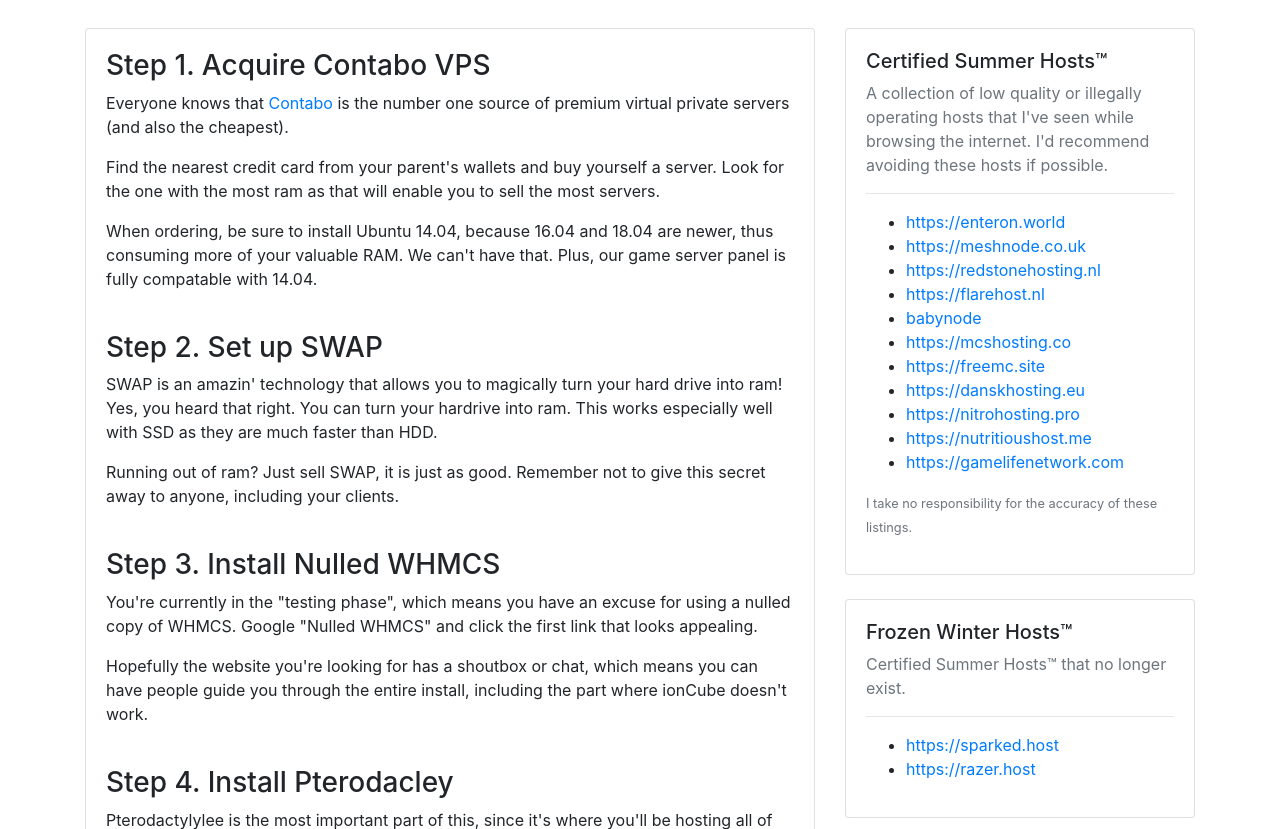
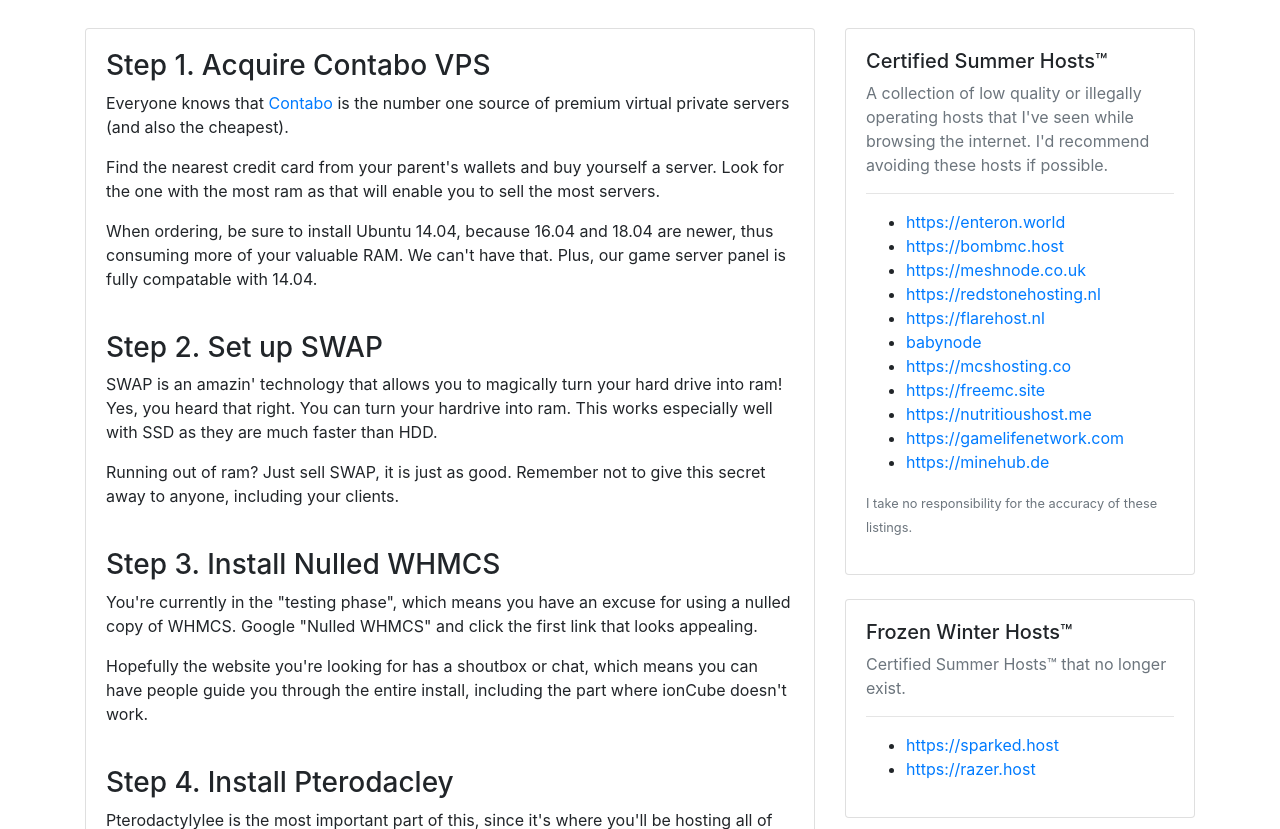
Before and after one commit to TheRealTryone/Website, a PHP site: page / in a window 1280 px wide. Shown: the part 353-1182 px from the top of the page. Run offline with PHP 8.4, Linux system fonts and the light colour scheme.

Commit message:
Update index.php

```diff
--- a/index.php
+++ b/index.php
@@ -117,17 +117,17 @@
             <hr>
             <ul>
               <li data-toggle="tooltip" data-placement="left" title="$1/GB (as of writing), Unregistered business, WYSIWYG Website Maker, $0.10 Reseller Program, Integrity & Privacy Statements in .docx format, literally outsources hosting to randos, and Investor Relations page is litterally just a google sheets document."><a href="https://enteron.world">https://enteron.world</a></li>
-              <li data-toggle="tooltip" data-placement="left" title="Generic template with no images replaced and Nulled WHMCS."><a href="https://meshnode.co.uk">https://meshnode.co.uk</a></li>
+	      <li data-toggle="tooltip" data-placement="left" title="Same owner as Enteron.world, known for lying to customers about being a registered bussiness and have horrible hardware. The site is also super broken and the owner went on begging me not to add his website."><a href="https://bombmc.host">https://bombmc.host</a></li>
+	      <li data-toggle="tooltip" data-placement="left" title="Generic template with no images replaced and Nulled WHMCS."><a href="https://meshnode.co.uk">https://meshnode.co.uk</a></li>
               <li data-toggle="tooltip" data-placement="left" title="Super broken website (try hovering over contact button or clicking logo), Billing panel has https:// but still using http:// for login form and Discord support."><a href="https://redstonehosting.nl">https://redstonehosting.nl</a></li>
               <li data-toggle="tooltip" data-placement="left" title="Broken website, Discord Support and No real billing system apart from a 123FormBuilder form from what I can tell."><a href="https://flarehost.nl">https://flarehost.nl</a></li>
-			  <li data-toggle="tooltip" data-placement="left" title="Literally does not even have a website, just selling services through Discord (as of writing, since then they've gotten a free webhost to host their site)."><a href="https://discord.gg/xY3HUr2">babynode</a></li>
-			  <li data-toggle="tooltip" data-placement="left" title="Ddosing competitors (DeluxeNode)."><a href="https://mcshosting.co/">https://mcshosting.co</a></li>
-			  <li data-toggle="tooltip" data-placement="left" title="Same owner as mcshoting.co."><a href="https://freemc.site">https://freemc.site</a></li>
-			  <li data-toggle="tooltip" data-placement="left" title="Nulled WHMCS."><a href="https://danskhosting.eu/">https://danskhosting.eu</a></li>
-			  <li data-toggle="tooltip" data-placement="left" title="Nulled WHMCS. Strangely enough, dankhosting.eu owner is also a support staff here."><a href="https://nitrohosting.pro">https://nitrohosting.pro</a></li>
-			  <li data-toggle="tooltip" data-placement="left" title="Immature owner and has absolute no clue what he is doing. Also, the prices are misleading."><a href="https://nutritioushost.me/">https://nutritioushost.me</a></li>
-			  <li data-toggle="tooltip" data-placement="left" title="Nulled WHMCS."><a href="gamelifenetwork.com">https://gamelifenetwork.com</a></li>
-			</ul>
+	      <li data-toggle="tooltip" data-placement="left" title="Literally does not even have a website, just selling services through Discord (as of writing, since then they've gotten a free webhost to host their site)."><a href="https://discord.gg/xY3HUr2">babynode</a></li>
+              <li data-toggle="tooltip" data-placement="left" title="Ddosing competitors (DeluxeNode). Nicke also lied to me that it was false accusations in an attempt to get me remove his horrible company from the site."><a href="https://mcshosting.co/">https://mcshosting.co</a></li>
+	      <li data-toggle="tooltip" data-placement="left" title="Same owner as mcshoting.co."><a href="https://freemc.site">https://freemc.site</a></li>
+	      <li data-toggle="tooltip" data-placement="left" title="Immature owner and has absolute no clue what he is doing. Also, the prices are misleading."><a href="https://nutritioushost.me/">https://nutritioushost.me</a></li>
+	      <li data-toggle="tooltip" data-placement="left" title="Nulled WHMCS."><a href="https://gamelifenetwork.com">https://gamelifenetwork.com</a></li>
+	      <li data-toggle="tooltip" data-placement="left" title="Banning people as soon as they ask about the hardware. The owner is extrenely rude and ignorant."><a href="https://minehub.de/">https://minehub.de</a></li>
+	    </ul>
             <p class="text-muted"><small>I take no responsibility for the accuracy of these listings.</small></p>
           </div>
         </div>
```
